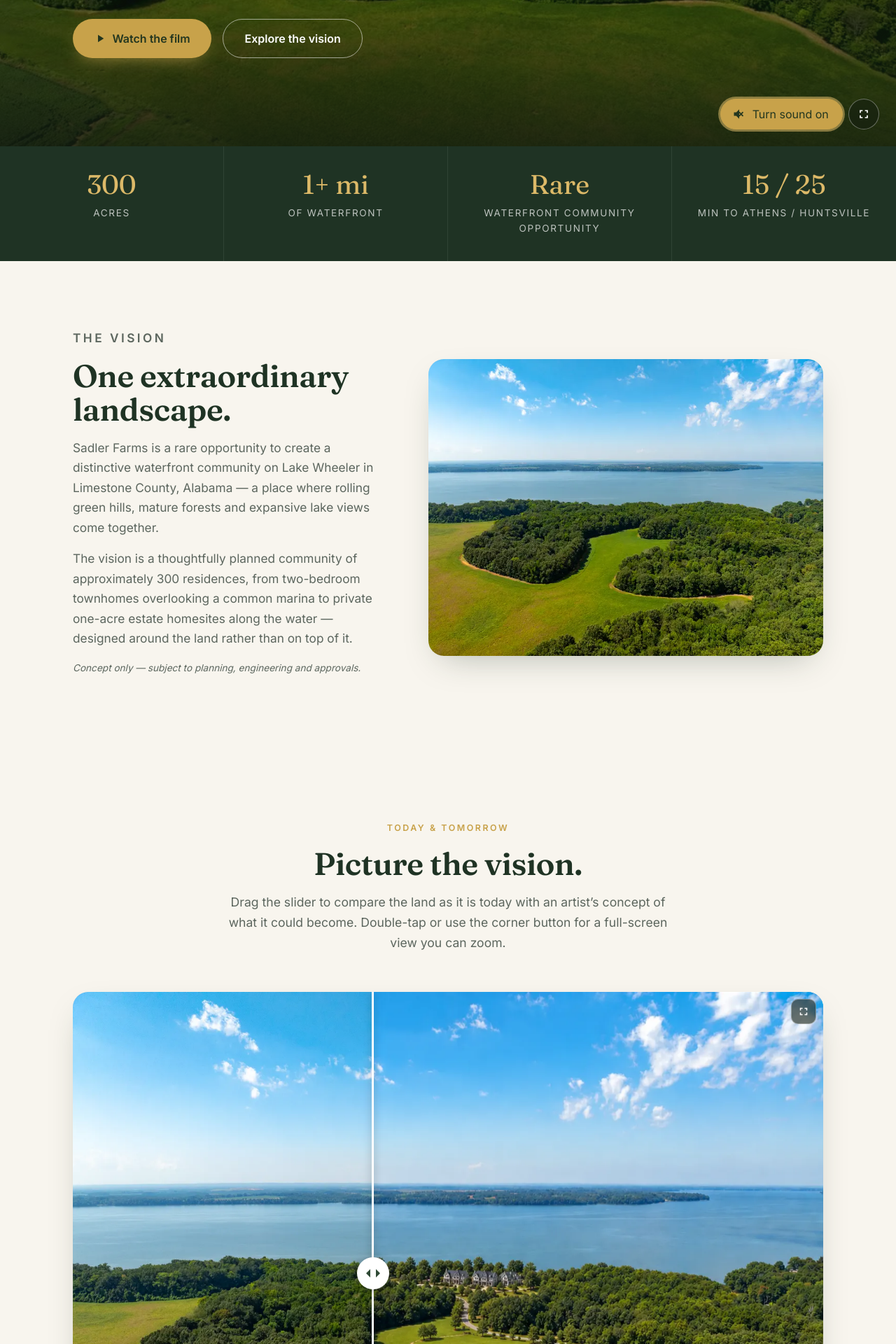
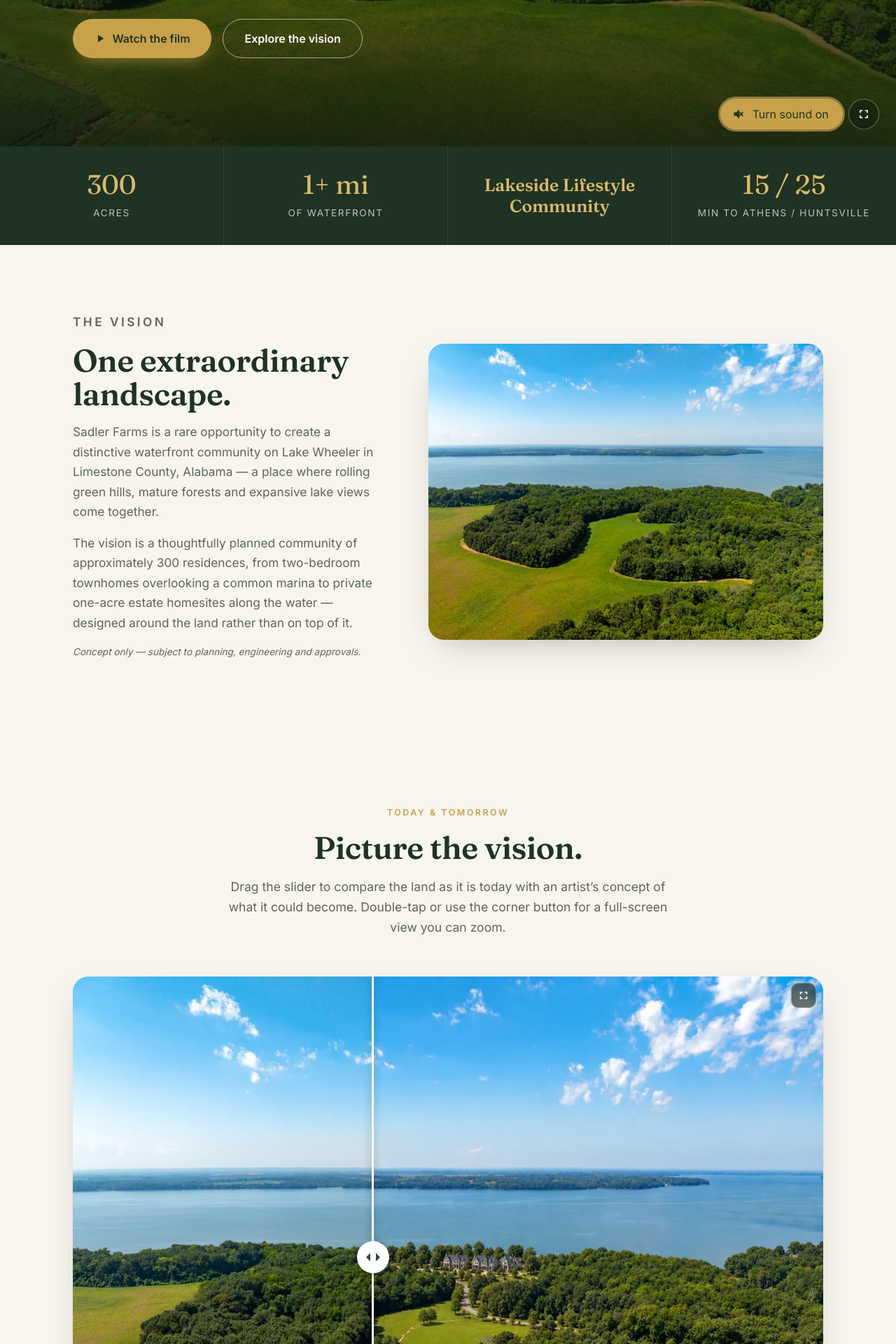
Before and after one commit to cawka/sadlerfarmsllc.com, a Jekyll site: the page built from index.html, in a window 1280 px wide. Shown: the part 619-2539 px from the top of the page at 70% size. Built offline with Jekyll 4.4.1, drawn with Linux system fonts in a browser that asks for light colours; comment, search, counter and statistics services are not loaded.

Commit message:
Stats bar: bold "Lakeside Lifestyle Community" tile
Replaces the "Rare / Waterfront community opportunity" tile with the
client's phrase on its own, in bold, with no number or label.

Co-Authored-By: Claude Opus 5.5 <noreply@anthropic.com>
Claude-Session: https://claude.ai/code/session_01FiGmMBAuR3rbnLVuuFUXma

```diff
--- a/assets/css/style.scss
+++ b/assets/css/style.scss
@@ -122,6 +122,9 @@ a { color: var(--green); }
 .stats__item:last-child { border-right: none; }
 .stats__num { font-family: "Fraunces", serif; font-size: 2.4rem; color: var(--gold-l); line-height: 1; }
 .stats__label { display: block; margin-top: .5rem; font-size: .85rem; letter-spacing: .12em; text-transform: uppercase; color: rgba(255,255,255,.7); }
+/* A tile that is just a bold phrase, no number or label */
+.stats__item--text { display: flex; align-items: center; justify-content: center; }
+.stats__item--text .stats__num { font-size: 1.55rem; font-weight: 600; line-height: 1.2; }
 
 /* ---------- Sections ---------- */
 .section { padding: 6rem 0; }
--- a/index.html
+++ b/index.html
@@ -84,7 +84,7 @@ video:
 <section class="stats">
   <div class="stats__item"><span class="stats__num">300</span><span class="stats__label">Acres</span></div>
   <div class="stats__item"><span class="stats__num">1+ mi</span><span class="stats__label">Of waterfront</span></div>
-  <div class="stats__item"><span class="stats__num">Rare</span><span class="stats__label">Waterfront community opportunity</span></div>
+  <div class="stats__item stats__item--text"><span class="stats__num">Lakeside Lifestyle Community</span></div>
   <div class="stats__item"><span class="stats__num">15 / 25</span><span class="stats__label">Min to Athens / Huntsville</span></div>
 </section>
 
```
